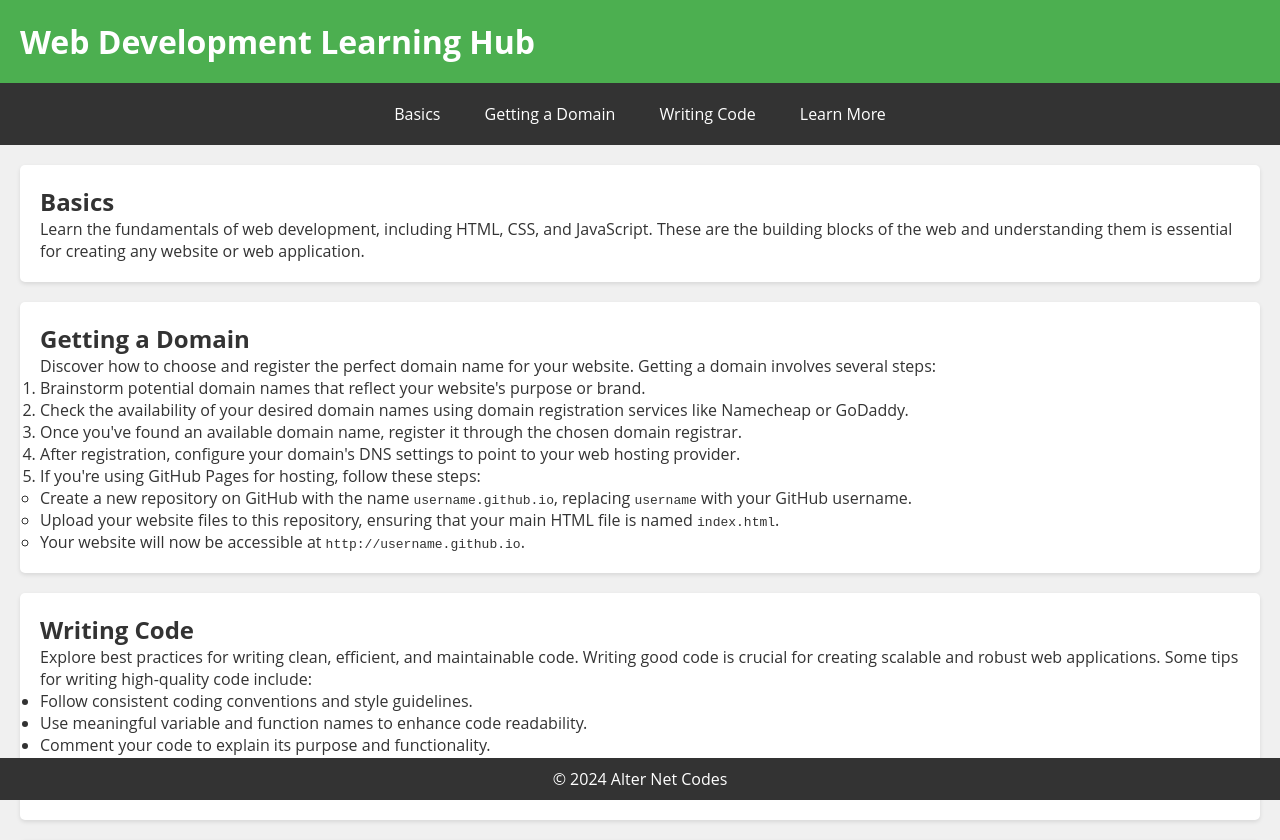
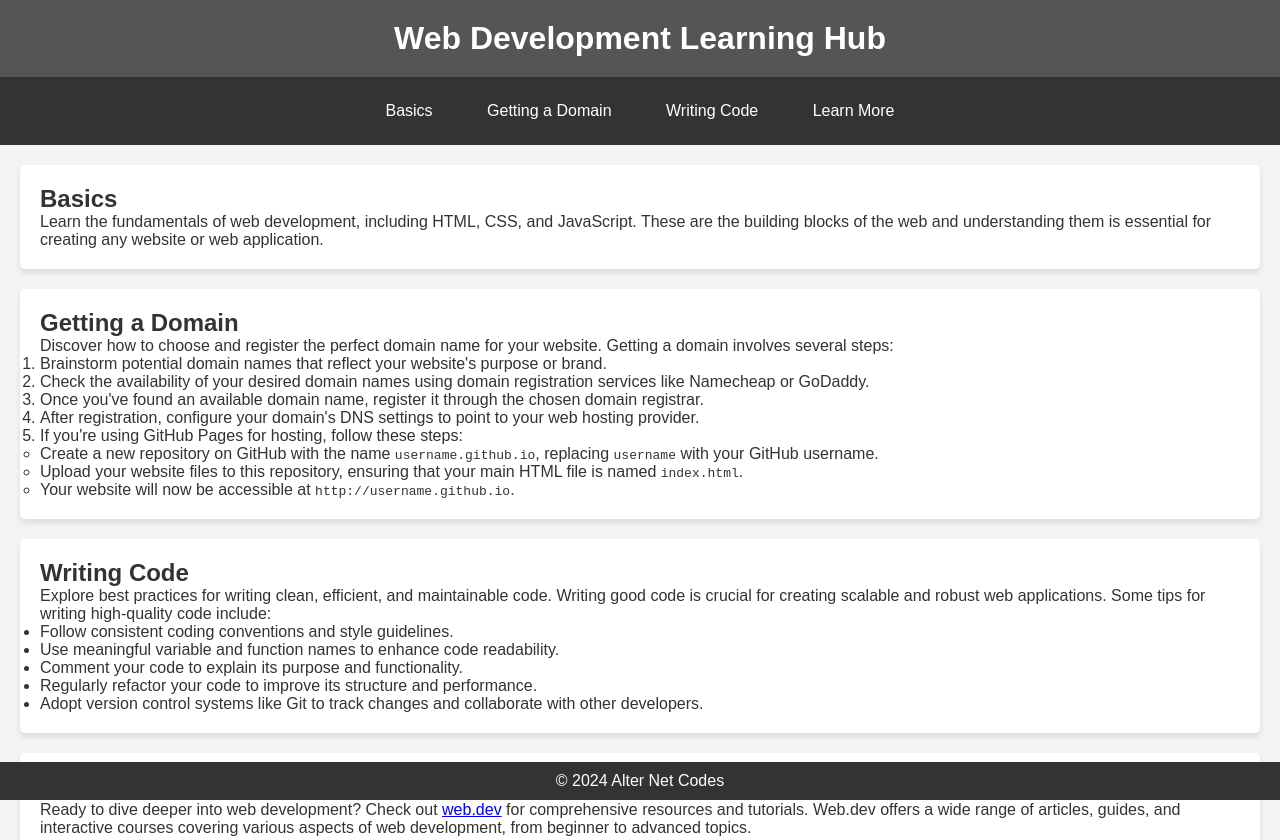
Before and after one commit to webbrowser11/webhub, a plain HTML site: page index.html in a window 1280 px wide. Shown: the top 840 px of the page. Drawn offline with Linux system fonts and the light colour scheme.

Commit message:
Update index.html

```diff
--- a/index.html
+++ b/index.html
@@ -5,7 +5,7 @@
     <meta name="viewport" content="width=device-width, initial-scale=1.0">
     <title>Web Development Learning Hub</title>
     <style>
-        /* CSS Reset */
+        /* Basic CSS Reset */
         * {
             margin: 0;
             padding: 0;
@@ -13,28 +13,26 @@
         }
 
         body {
-            font-family: 'Open Sans', Arial, sans-serif;
-            background-color: #f0f0f0;
+            font-family: Arial, sans-serif;
+            background-color: #f4f4f4;
             color: #333;
             margin: 0;
             padding: 0;
         }
 
-        .header-container {
-            display: flex;
-            justify-content: space-between;
-            align-items: center;
-            background-color: #4CAF50;
+        header {
+            background-color: #555;
             color: white;
             padding: 20px;
-            box-shadow: 0 2px 4px rgba(0, 0, 0, 0.1);
+            text-align: center;
+            box-shadow: 0 4px 6px rgba(0, 0, 0, 0.1);
         }
 
         nav {
             background-color: #333;
             color: white;
             text-align: center;
-            padding: 10px 0;
+            padding: 15px 0;
             position: sticky;
             top: 0;
             z-index: 10;
@@ -43,7 +41,7 @@
         nav a {
             color: white;
             text-decoration: none;
-            margin: 0 10px;
+            margin: 0 15px;
             padding: 10px;
             display: inline-block;
             transition: background-color 0.3s;
@@ -57,9 +55,9 @@
         section {
             padding: 20px;
             margin: 20px;
-            background-color: #fff;
+            background-color: white;
             border-radius: 5px;
-            box-shadow: 0 2px 4px rgba(0, 0, 0, 0.1);
+            box-shadow: 0 4px 6px rgba(0, 0, 0, 0.1);
         }
 
         footer {
@@ -73,15 +71,13 @@
         }
 
         body {
-            padding-bottom: 50px; /* Add space for footer */
+            padding-bottom: 60px; /* Add space for footer */
         }
     </style>
 </head>
 <body>
     <header>
-        <div class="header-container">
-            <h1>Web Development Learning Hub</h1>
-        </div>
+        <h1 style="margin: 0;">Web Development Learning Hub</h1>
     </header>
     <nav>
         <a href="#basics">Basics</a>
```
